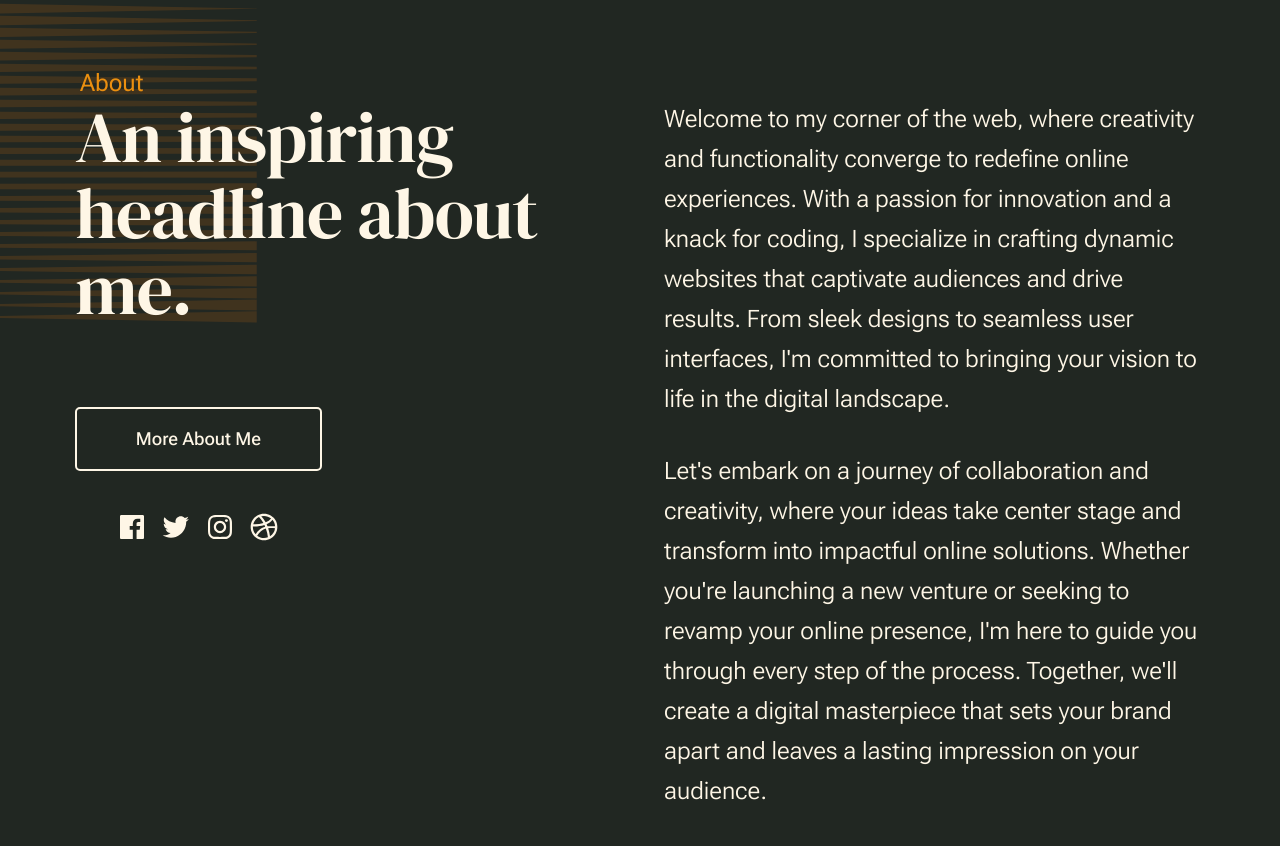
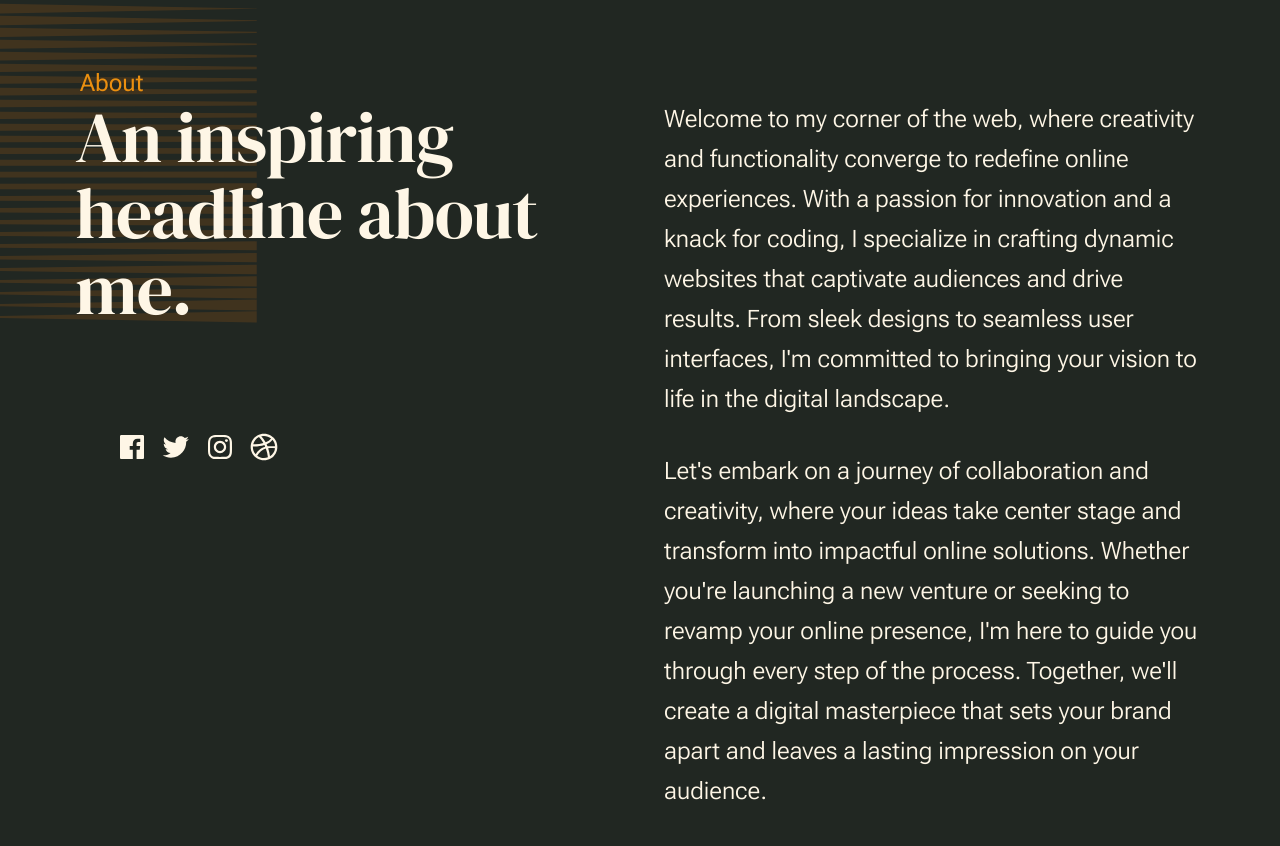
Before and after one commit to HimanshuSangale/portfolio, a plain HTML site: page index.html in a window 1280 px wide. Shown: the part 989-1835 px from the top of the page. Drawn offline with Linux system fonts and the light colour scheme.

Commit message:
button changed

```diff
--- a/index.html
+++ b/index.html
@@ -184,9 +184,9 @@
               <!-- end s-about__content-main -->
 
               <div class="s-about__content-btn grid-section-split__bottom">
-                <a href="about.html" class="btn btn--stroke u-fullwidth"
+                <!-- <a href="about.html" class="btn btn--stroke u-fullwidth"
                   >More About Me</a
-                >
+                > -->
 
                 <ul class="s-about__social social-list">
                   <li>
```
